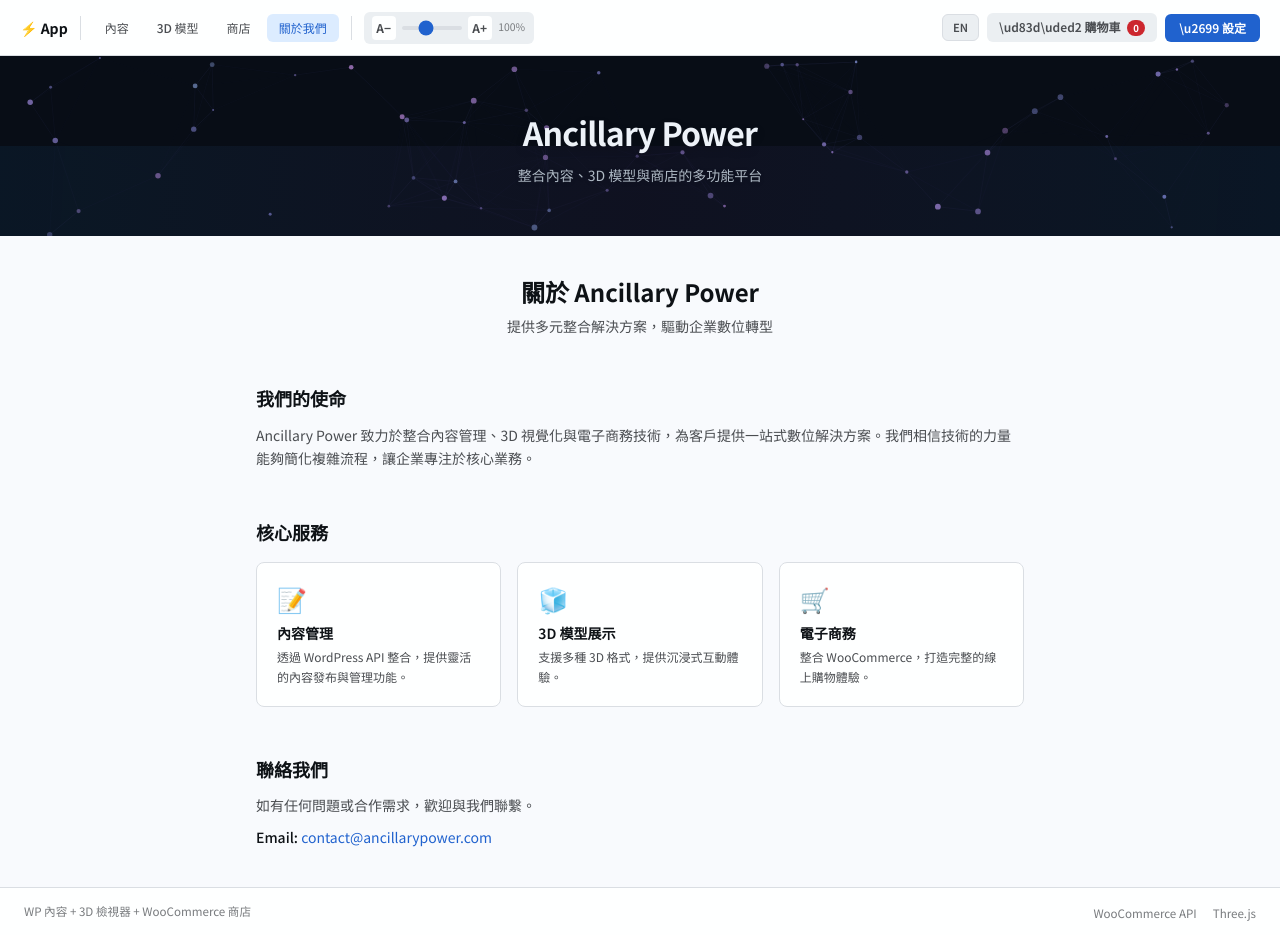
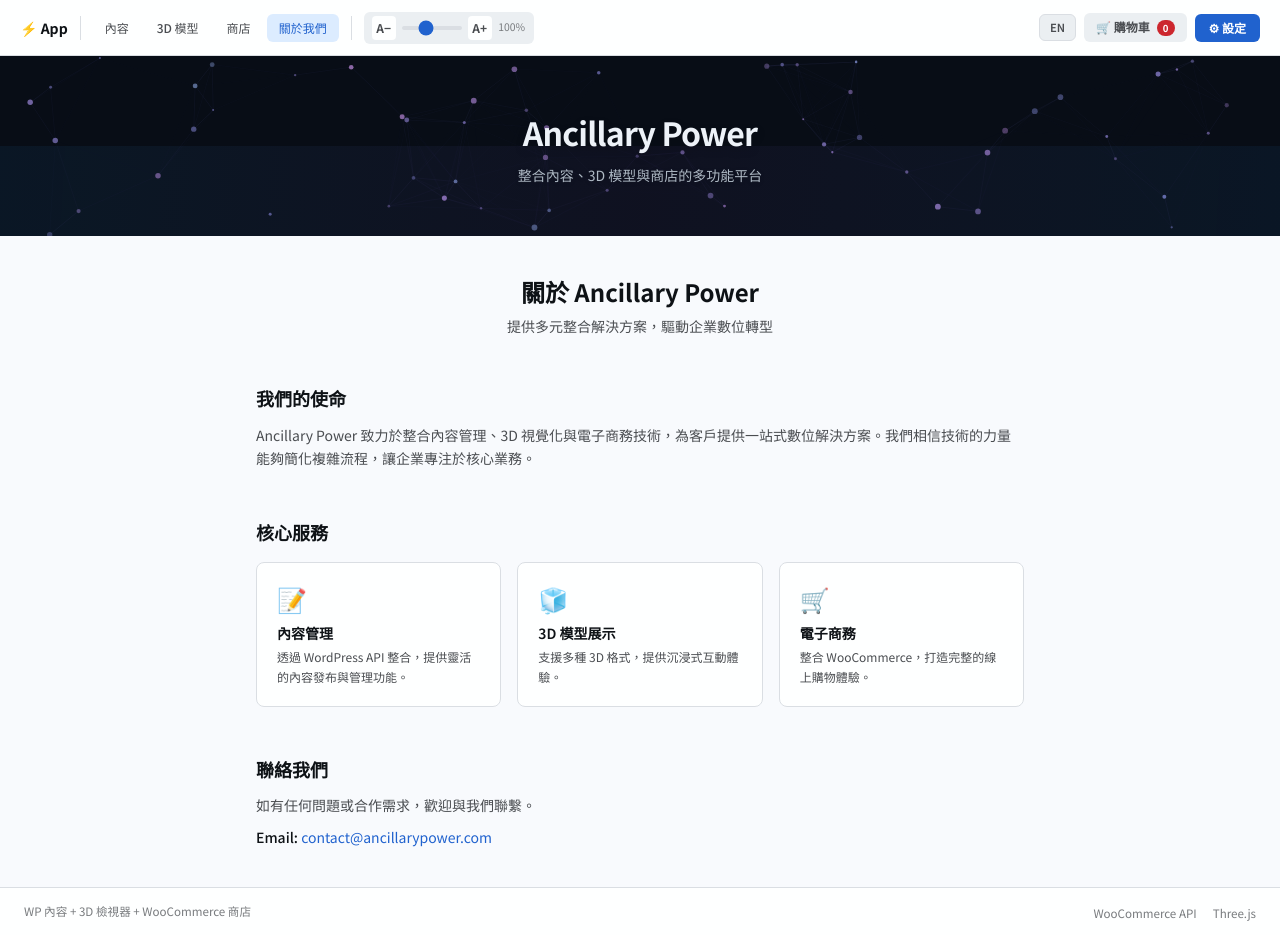
Before and after one commit to ancillarypower/official-site, a React (Vite) app: page /about in a window 1280 px wide. Built offline with nearby package versions, Linux system fonts and the light colour scheme; no server answers.

Commit message:
fix(nav): restore emoji characters in navbar

```diff
--- a/src/components/layout/Navbar.tsx
+++ b/src/components/layout/Navbar.tsx
@@ -40,9 +40,7 @@
                     : "text-secondary hover:bg-surface-sunken hover:text-primary"
                 }`
               }
-              aria-current={
-                location.pathname === to ? "page" : undefined
-              }
+              aria-current={location.pathname === to ? "page" : undefined}
             >
               {t(labelKey)}
             </NavLink>
@@ -50,10 +48,7 @@
         ))}
       </ul>
 
-      <div
-        className="hidden h-6 w-px bg-border-default md:block"
-        aria-hidden="true"
-      />
+      <div className="hidden h-6 w-px bg-border-default md:block" aria-hidden="true" />
 
       <div className="hidden md:block">
         <FontSizeControl />
@@ -65,7 +60,7 @@
           className="rounded-md border border-border-default bg-surface-sunken px-2.5 py-1 text-[0.7rem] font-semibold text-secondary transition-colors hover:border-accent hover:text-accent"
           aria-label="Toggle language"
         >
-          {lang === "zh" ? "EN" : "\u4e2d\u6587"}
+          {lang === "zh" ? "EN" : "中文"}
         </button>
 
         <button
@@ -73,7 +68,7 @@
           className="rounded-md bg-surface-sunken px-3 py-1.5 text-xs font-semibold text-secondary transition-colors hover:bg-border-default hover:text-primary"
           aria-label={t("nav_cart")}
         >
-          \ud83d\uded2 {t("nav_cart")}{" "}
+          🛒 {t("nav_cart")}{" "}
           <span className="ml-1 inline-flex min-w-[18px] items-center justify-center rounded-full bg-danger px-1.5 py-0.5 text-[0.6rem] font-bold text-white">
             {totalItems}
           </span>
@@ -84,7 +79,7 @@
           className="rounded-md bg-accent px-3.5 py-1.5 text-xs font-semibold text-white transition-colors hover:bg-accent-hover"
           aria-label={t("nav_settings")}
         >
-          \u2699 {t("nav_settings")}
+          ⚙ {t("nav_settings")}
         </button>
       </div>
     </nav>
```
